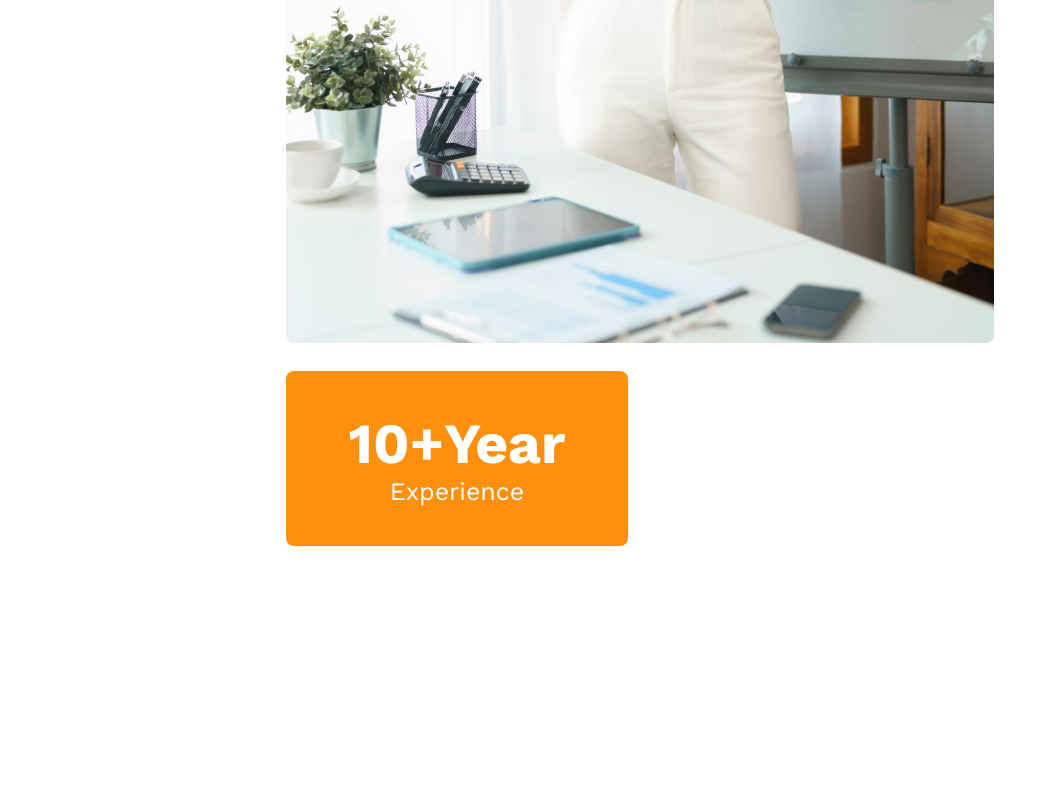
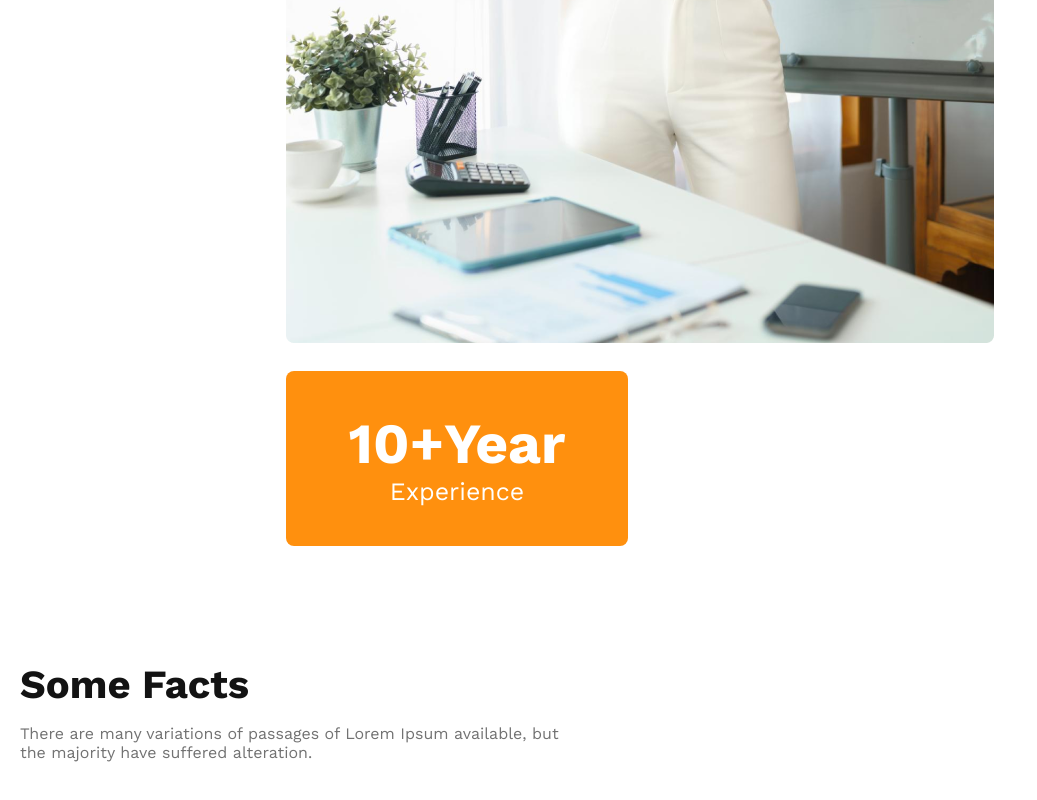
Before and after one commit to ratul-sardar/g3-architects-web, a plain HTML site: page index.html in a window 1280 px wide. Shown: the part 3588-4388 px from the top of the page, without its empty margins (0-1037 px from the left). Before the commit the page ends 4134 px from the top, so only its background shows below. Drawn offline with nearby package versions, Linux system fonts and the light colour scheme.

Commit message:
added some parts in the 4th section

```diff
--- a/index.html
+++ b/index.html
@@ -117,7 +117,16 @@
         </div>
       </section>
 
-      <section id="SomeFacts"></section>
+      <section id="SomeFacts" class="container">
+        <div class="heading">
+          <h2>Some Facts</h2>
+          <p>
+            There are many variations of passages of Lorem Ipsum available, but
+            the majority have suffered alteration.
+          </p>
+        </div>
+        <div class="cards-container"></div>
+      </section>
     </main>
   </body>
 </html>
--- a/style/main.css
+++ b/style/main.css
@@ -194,12 +194,12 @@ nav ul {
   border-left: 0.3rem solid var(--accent);
 }
 
-.card-container {
+#features .card-container {
   display: grid;
   gap: 1.25rem;
 }
 
-.cards {
+#features .cards {
   display: grid;
   gap: 0.75em;
   max-width: 586px;
@@ -223,6 +223,16 @@ nav ul {
   margin: -71px 0 0 -92px;
   position: relative;
   z-index: 999;
+}
+
+#SomeFacts {
+  display: grid;
+  gap: 4.25rem;
+}
+
+#SomeFacts .heading {
+  max-width: 542px;
+  text-align: left;
 }
 
 /* Laptop devices */
```
